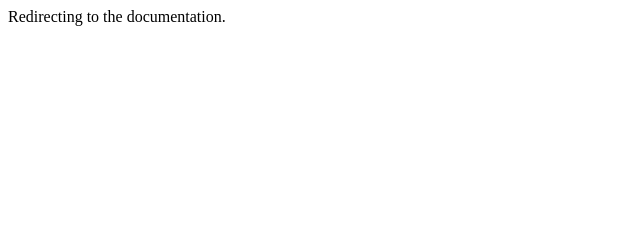
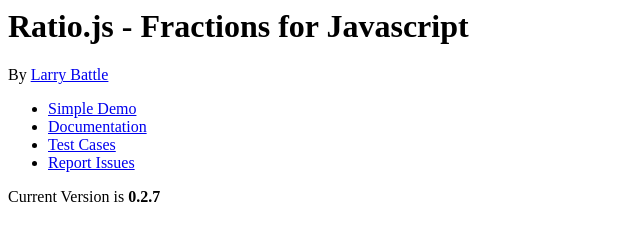
Before and after one commit to LarryBattle/Ratio.js, a website: page index.html in a window 1280 px wide. Shown: the whole page, without its empty margins (0-640 px from the left). Drawn offline with Linux system fonts and the light colour scheme.

Commit message:
Update index.html

```diff
--- a/index.html
+++ b/index.html
@@ -1,8 +1,23 @@
 <html>
 <head>
-<META HTTP-EQUIV="Refresh" CONTENT="1; URL=docs/index.html">
+  <title>Ratio.js - Fractions for Javascript</title>
 </head>
 <body>
-Redirecting to the documentation.
+	<h1>Ratio.js - Fractions for Javascript</h1>
+	By <a href="http://www.bateru.com/news">Larry Battle</a>
+	<ul>
+		<li><a href="demo/demo-basic.html">Simple Demo</a></li>
+		<li><a href="docs/classes/Ratio.html">Documentation</a></li>
+		<li><a href="dev/tests/Ratio.js_testcases.html">Test Cases</a></li>
+		<li><a href="https://github.com/LarryBattle/Ratio.js/issues?state=open">Report Issues</a></li>
+	</ul>
+	<p id="ratioVersion"></p>
+	<script src="src/Ratio.js"></script>
+	<script type="text/javascript">
+	var $ = function( id ){
+		return document.getElementById( id ) || {};
+	}
+	$("ratioVersion").innerHTML = "Current Version is <b>" + (Ratio.VERSION || "Error") + "</b>";
+	</script>
 </body>
 </html>
```
